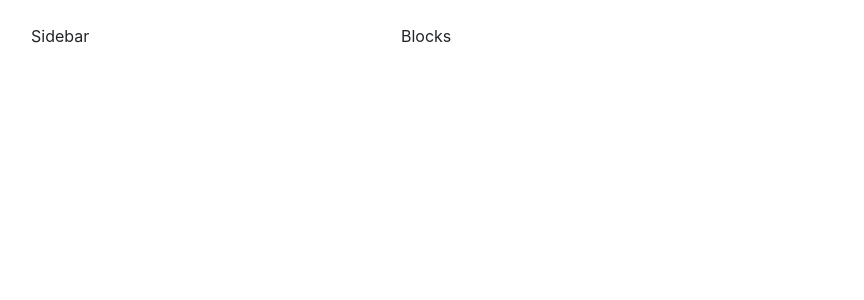
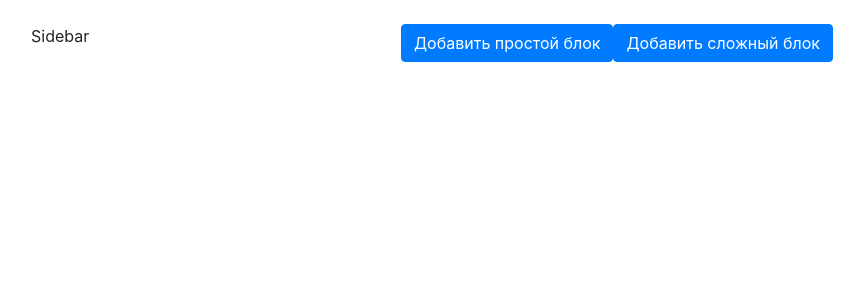
Before and after one commit to SergeySolod/TestBlocks, a React (Create React App) app: page / in a window 1280 px wide. Shown: the top 300 px of the page, without its empty margins (54-918 px from the left). Built offline with nearby package versions, Linux system fonts and the light colour scheme.

Commit message:
Made random string

```diff
--- a/src/pages/blocks/blocks.js
+++ b/src/pages/blocks/blocks.js
@@ -1,12 +1,36 @@
 import React, {useEffect} from 'react'
 import {connect} from 'react-redux'
+import {setBlock} from "../../redux/reducers/blocks-reducer";
 
 const Blocks = (props) => {
-      return (
+
+    const addBlockSimple = () => {
+        const block = {
+            id: (new Date()).getTime(),
+            text: (Math.random().toString(36).substring(2, 15)),
+            color: 'white',
+            take: false
+        };
+        props.setBlock(block)
+    };
+
+    const addBlockComplete = () => {
+        const block = {
+            id: (new Date()).getTime(),
+            text: (Math.random().toString(36).substring(2, 15)),
+            color: 'green',
+            take: false
+        };
+        props.setBlock(block)
+    };
+
+
+    return (
         <div>
-            Blocks
+            <button onClick={addBlockSimple} className="btn btn-primary">Добавить простой блок</button>
+            <button onClick={addBlockComplete} className="btn btn-primary">Добавить сложный блок</button>
         </div>
     )
 }
 
-export default connect()(Blocks);
+export default connect(null, {setBlock})(Blocks);
--- a/src/redux/reducers/blocks-reducer.js
+++ b/src/redux/reducers/blocks-reducer.js
@@ -1,18 +1,22 @@
 const ADD_BLOCK = 'TestBlocks/blocks-reducer/ADD_BLOCK';
 
-let initialState = {
-    blocks: []
+let initialState = [{
+    id: 1,
+    text: 'Посмотреть и законспектировать 97 урок по React/Redux',
+    hue: 'white',
+    take: false,
 }
+]
 
-const blocksReducer = (state = initialState, action) => {
-    switch (action.type) {
+const blocksReducer = (state = initialState, {id, text, hue, take, type}) => {
+    switch (type) {
         case ADD_BLOCK:
-            return {...state, blocks: [ ...state.blocks, ...action.block ]}
+            return [...state, {id, text, hue, take}]
         default:
             return state;
     }
 }
 
-export const setBlock = (block) => ({type: ADD_BLOCK, block});
+export const setBlock = (id, text, hue, take) => ({type: ADD_BLOCK, id, text, hue, take});
 
 export default blocksReducer
```
